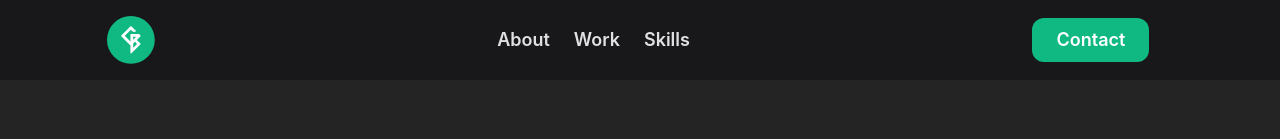
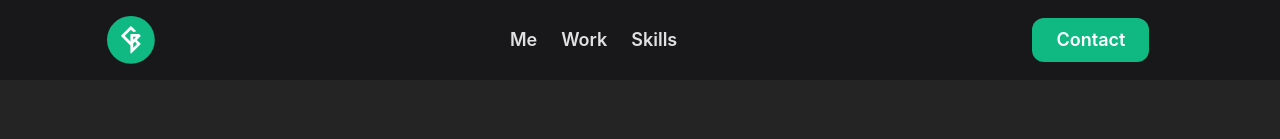
Before and after one commit to zaegun/about, a React (Create React App) app: page / in a window 1280 px wide. Shown: the top 139 px of the page. Built offline with nearby package versions, Linux system fonts and the light colour scheme.

Commit message:
fixed reacter router locations

```diff
--- a/src/App.js
+++ b/src/App.js
@@ -16,11 +16,11 @@ function App() {
         <Nav />
         <Routes>
             <Route index element={<About />} />
-            <Route path="About" element={<About />} />
-            <Route path="Work" element={<Work />} />
-            <Route path="Skills" element={<Skills />} />
-            <Route path="Contact" element={<Contact />} />
-            <Route path="TY" element={<TY />} />
+            <Route path="/about/me" element={<About />} />
+            <Route path="about/my_work" element={<Work />} />
+            <Route path="/about/my_skills" element={<Skills />} />
+            <Route path="/about/my_contact" element={<Contact />} />
+            <Route path="/about/TY" element={<TY />} />
         </Routes>
         <Foot />
     </div>
--- a/src/components/Nav.js
+++ b/src/components/Nav.js
@@ -31,11 +31,11 @@ function Nav() {
     return (
     <nav className="mb-8 sm:mb-10 bg-zinc-900">
         <div className="px-6 py-4 sm:px-0 sm:py-4 flex justify-between items-center align-center sm:m-auto sm:w-5/6">
-            <Link to="About" className="text-xl font-bold">
+            <Link to="/about/me" className="text-xl font-bold">
                 <img className="w-12" src={logo}/>
             </Link>
             <div className="flex items-center sm:order-3">
-                <Link to="Contact" className="mr-6 px-6 py-2 text-lg font-semibold bg-emerald-500 text-white rounded-xl hover:bg-emerald-700">Contact</Link>
+                <Link to="/about/Contact" className="mr-6 px-6 py-2 text-lg font-semibold bg-emerald-500 text-white rounded-xl hover:bg-emerald-700">Contact</Link>
                 <div className="sm:hidden">
                     <button className="outline-none" onClick={toggleMenu}>
                     <svg className="w-6 h-6 text-gray-500"
@@ -53,17 +53,17 @@ function Nav() {
             </div>
             <div className="hidden sm:flex space-x-6 flex-row flex justify-center items-center sm:order-2">
                 <div className="space-x-6">
-                    <Link to="About" className="text-lg font-semibold hover:text-gray-500">About</Link>
-                    <Link to="Work" className="text-lg font-semibold hover:text-gray-500">Work</Link>
-                    <Link to="Skills" className="text-lg font-semibold hover:text-gray-500">Skills</Link>
+                    <Link to="/about/me" className="text-lg font-semibold hover:text-gray-500">Me</Link>
+                    <Link to="/about/my_work" className="text-lg font-semibold hover:text-gray-500">Work</Link>
+                    <Link to="/about/my_skills" className="text-lg font-semibold hover:text-gray-500">Skills</Link>
                 </div>
 
             </div>
         </div>
         <div className="hidden sm:hidden space-x-12 pt-6 pb-6 bg-zinc-950" ref={subMenu}>
-            <Link to="About" className="text-lg font-semibold hover:text-gray-500" onClick={toggleMenu}>About</Link>
-            <Link to="Work" className="text-lg font-semibold hover:text-gray-500" onClick={toggleMenu}>Work</Link>
-            <Link to="Skills" className="text-lg font-semibold hover:text-gray-500" onClick={toggleMenu}>Skills</Link>
+            <Link to="/about/me" className="text-lg font-semibold hover:text-gray-500" onClick={toggleMenu}>Me</Link>
+            <Link to="/about/my_work" className="text-lg font-semibold hover:text-gray-500" onClick={toggleMenu}>Work</Link>
+            <Link to="/about/my_skills" className="text-lg font-semibold hover:text-gray-500" onClick={toggleMenu}>Skills</Link>
         </div>
     </nav>
 
```
